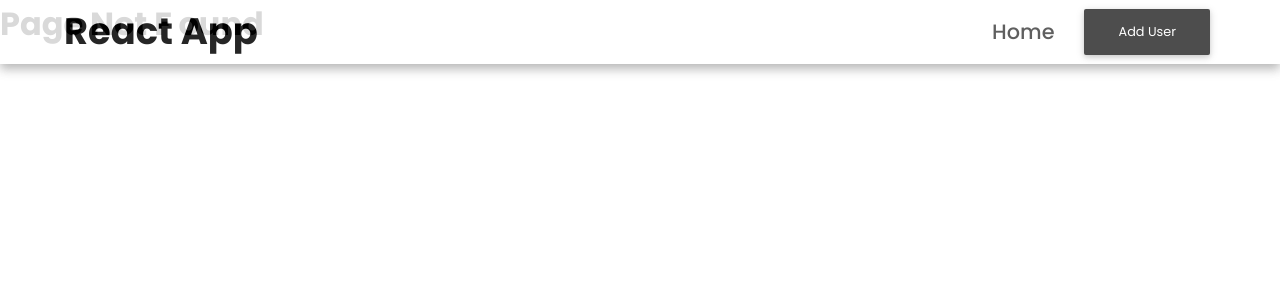
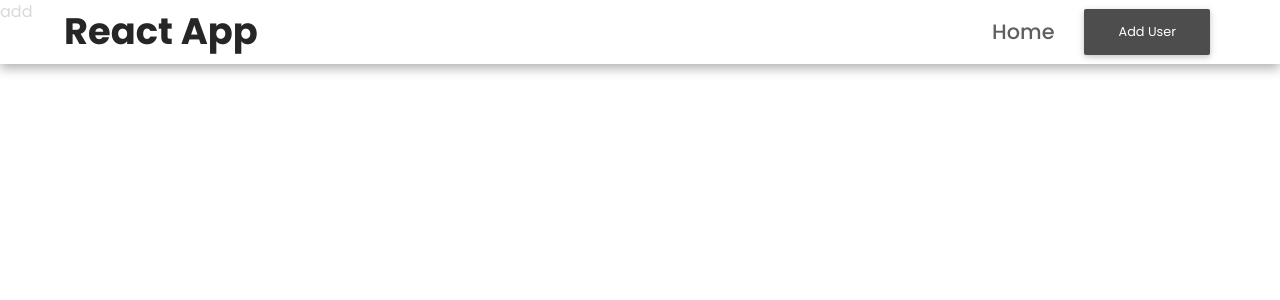
Before and after one commit to vishalsingh119/reactjs-crud, a React (Create React App) app: page /add-user in a window 1280 px wide. Shown: the top 300 px of the page. Built offline with nearby package versions, Linux system fonts and the light colour scheme.

Commit message:
add and update template added

```diff
--- a/src/App.js
+++ b/src/App.js
@@ -1,5 +1,7 @@
 import UserList from './pages/UserList/UserList';
 import UserView from './pages/UserView/UserView';
+import AddUser from './pages/AddUser/AddUser';
+import EditUser from './pages/EditUser/EditUser';
 import PageNotFound from './pages/PageNotFound/PageNotFound';
 import Navbar from './components/Navbar/Navbar';
 import {
@@ -17,8 +19,8 @@ function App() {
       <Routes>
         <Route exact path="/" element={<UserList />}></Route>
         <Route exact path="/view" element={<UserView /> }></Route>
-        {/* <Route exact path="/add" element={<AddUser /> }></Route>
-        <Route exact path="/edit/:id" element={<EditUser /> }></Route> */}
+        <Route exact path="/add-user" element={<AddUser /> }></Route>
+        <Route exact path="/edit/:id" element={<EditUser /> }></Route>
         <Route exact  path="*" element={<PageNotFound /> }></Route>
 
       </Routes>
--- a/src/components/Navbar/Navbar.js
+++ b/src/components/Navbar/Navbar.js
@@ -1,8 +1,12 @@
 import React from 'react';
 import {Link} from 'react-router-dom';
 import './Navbar.scss';
+import { useNavigate } from "react-router-dom";
+
 
 const Navbar = () => {
+    const history = useNavigate();
+
 	return (
 	  <nav className="navbar">
         <div className="navbar-container container">
@@ -16,7 +20,7 @@ const Navbar = () => {
             <h1 className="logo">React App</h1>
             <ul className="menu-items">
                 <li><Link className="navbar-brand" to="/">Home</Link></li>
-				<li><button type="button" className="btn btn-elegant waves-effect waves-light">Add User</button></li>
+				<li><button type="button" className="btn" onClick={() => { history("/add-user");}}>Add User</button></li>
             </ul>
         </div>
     </nav>
--- /dev/null
+++ b/src/pages/AddUser/AddUser.js
@@ -0,0 +1,7 @@
+const AddUser = () =>{
+	return (
+		<div>add</div>
+	)
+}
+
+export default AddUser;
--- /dev/null
+++ b/src/pages/EditUser/EditUser.js
@@ -0,0 +1,6 @@
+const EditUser = () => {
+	return (
+		<div>edit user</div>
+	)
+}
+export default EditUser;
```
Also changed, not shown: src/pages/AddUser/AddUser.scss (added), src/pages/EditUser/EditUser.scss (added).
